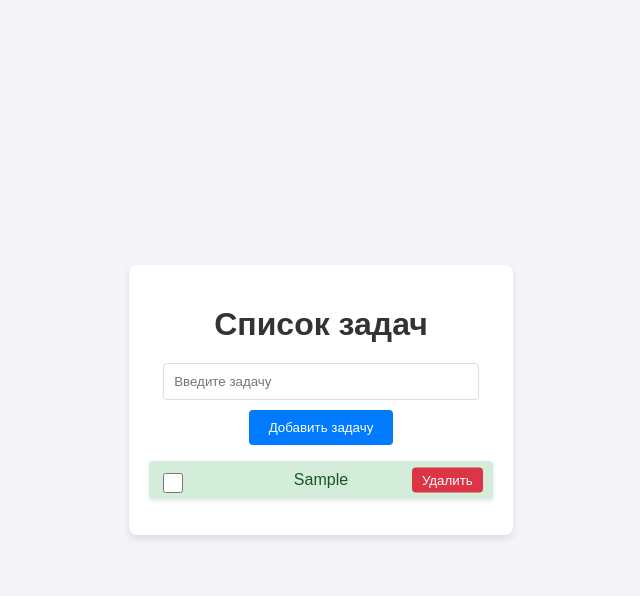
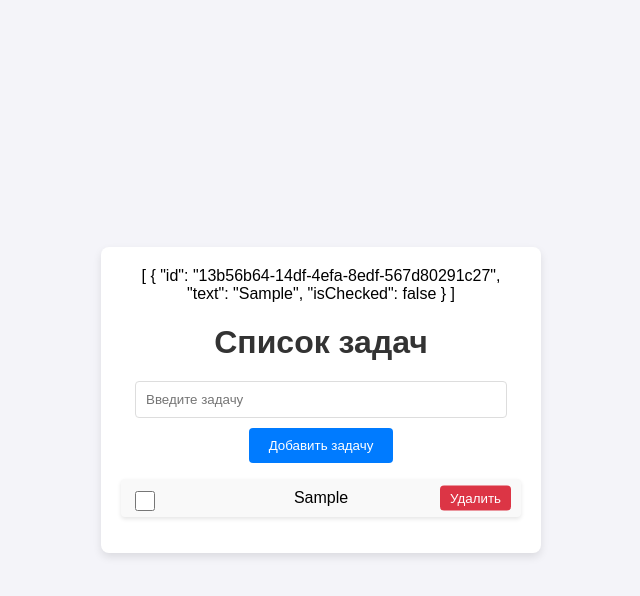
Before and after one commit to tolik-85/to-do-vue-app, a Vue app: page / in a window 1280 px wide. Both pictures are taken after typing "Sample" into the empty fields and a click on the button "Добавить задачу". Shown: the top 596 px of the page, without its empty margins (319-959 px from the left). Built offline with nearby package versions, Linux system fonts and the light colour scheme.

Commit message:
Added: prop isChecked

```diff
--- a/src/App.vue
+++ b/src/App.vue
@@ -4,36 +4,40 @@ import TaskItem from './components/TaskItem.vue'
 
 export default {
   components: { InputAddTask, TaskItem },
+
   data() {
     return {
       tasks: [],
     }
   },
+
   methods: {
-    pushTask(task) {
+    addTask(task) {
       this.tasks.push(task)
     },
 
     deleteTask(taskId) {
-      this.tasks = this.tasks.filter(task => {
-        return task.taskId != taskId
-      })
+      this.tasks = this.tasks.filter(task => task.id !== taskId)
     },
   },
 }
 </script>
+
 <template>
   <body>
     <div class="container">
+      {{ tasks }}
       <h1>Список задач</h1>
-      <InputAddTask @taskChanged="pushTask($event)" />
+
+      <InputAddTask @taskChanged="addTask($event)" />
+
       <ul id="taskList">
         <TaskItem
-          v-for="(task, idx) of tasks"
-          :key="idx"
-          :task="task.taskText"
-          :id="task.taskId"
+          v-for="task of tasks"
+          :key="task.id"
+          :task="task"
           @task-delete="deleteTask($event)"
+          @ischecked-updated="task.isChecked = $event"
         />
       </ul>
     </div>
@@ -120,7 +124,7 @@ h1 {
   background-color: #c82333;
 }
 #taskList .completed {
-  background-color: #d4edda;
+  background-color: #70ce86;
   text-decoration: none;
   color: #155724;
 }
--- a/src/components/InputAddTask.vue
+++ b/src/components/InputAddTask.vue
@@ -1,27 +1,32 @@
 <script>
+function makeId() {
+  return crypto.randomUUID()
+}
+
 export default {
   emits: ['taskChanged'],
+
   data() {
     return {
       taskText: '',
       badWords: ['баклажан', 'помидор', 'огурец'],
     }
   },
+
   methods: {
     addTask() {
       if (this.taskText === '') return
       if (this.isGoodTask(this.taskText)) {
         const task = {
-          taskText: this.taskText.trim(),
-          taskId: this.makeId(),
+          id: makeId(),
+          text: this.taskText.trim(),
+          isChecked: false,
         }
         this.$emit('taskChanged', task)
       }
       this.taskText = ''
     },
-    makeId() {
-      return crypto.randomUUID()
-    },
+
     isGoodTask(task) {
       for (const badWord of this.badWords) {
         if (task.toLowerCase().includes(badWord)) {
--- a/src/components/TaskItem.vue
+++ b/src/components/TaskItem.vue
@@ -1,27 +1,40 @@
 <script>
 export default {
-  props: ['task', 'id'],
-  emits: ['taskDelete'],
+  props: ['task'],
+
+  emits: ['taskDelete', 'ischecked-updated'],
+
   data() {
     return {
-      checkbox: false,
+      // checkbox: false,
     }
   },
+
   methods: {
     deleteTask() {
       if (this.checkbox) {
-        this.$emit('taskDelete', this.$refs.tasktext.getAttribute('taskId'))
+        this.$emit('taskDelete', this.task.id)
       }
-      this.checkbox = false
+      // this.checkbox = false
     },
   },
 }
+
+// :checked="task.isChecked"
+// @change="$emit('ischecked-updated', $event.target.checked)"
 </script>
 
 <template>
-  <li class="completed">
-    <input v-model="checkbox" type="checkbox" class="checkbox" />
-    <span class="task-text" ref="tasktext" :taskId="id">{{ task }}</span>
+  <li v-bind:class="{ completed: task.isChecked }">
+    <input
+      :checked="task.isChecked"
+      @change="$emit('ischecked-updated', $event.target.checked)"
+      type="checkbox"
+      class="checkbox"
+    />
+
+    <span class="task-text">{{ task.text }}</span>
+
     <button @click="deleteTask" class="deleteButton">Удалить</button>
   </li>
 </template>
--- a/src/main.js
+++ b/src/main.js
@@ -1,4 +1,4 @@
 import { createApp } from 'vue'
 import App from './App.vue'
 
-createApp(App).mount('#app')
+window.vm = createApp(App).mount('#app')
```
